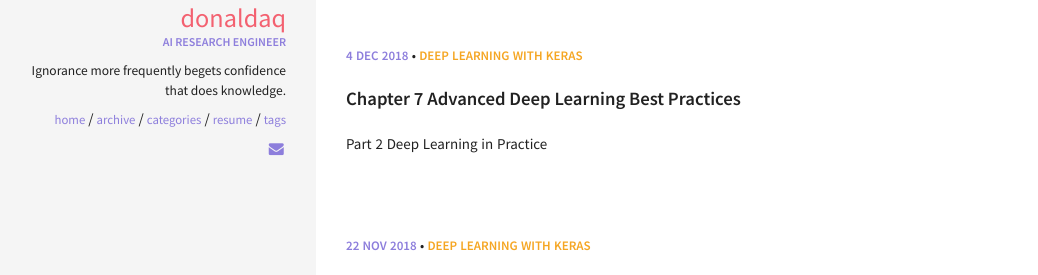
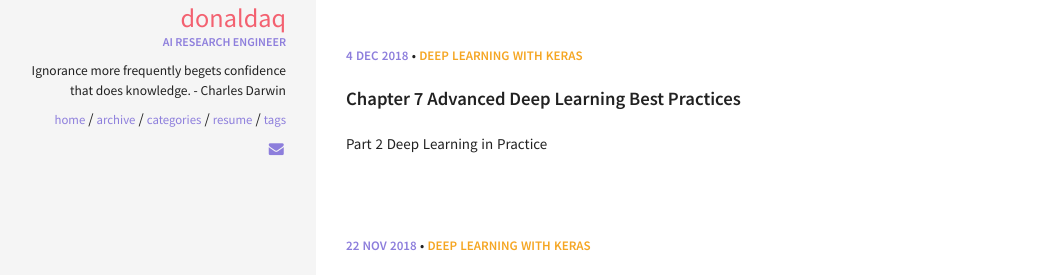
Before and after one commit to donaldaq/donaldaq.github.io, a Jekyll site: the page built from index.html, in a window 1280 px wide. Shown: the part 1161-1436 px from the top of the page, without its empty margins (4-1042 px from the left). Built offline with Jekyll 4.4.1, drawn with Linux system fonts in a browser that asks for light colours.

Commit message:
Update _config.yml

```diff
--- a/_config.yml
+++ b/_config.yml
@@ -38,7 +38,7 @@ owner:
   name: Donaldaq
   avatar: leonids-logo.jpg
   job: "AI Research Engineer"
-  bio: "Ignorance more frequently begets confidence that does knowledge."
+  bio: "Ignorance more frequently begets confidence that does knowledge. - Charles Darwin"
   email: "donaldaq@gmail.com"
   disqus-shortname:
   twitter: #username
```
